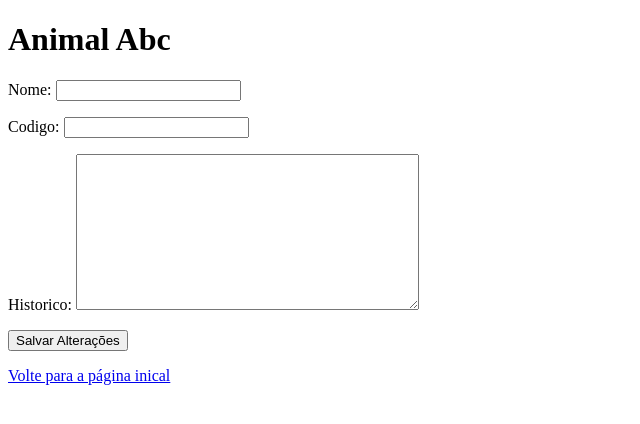
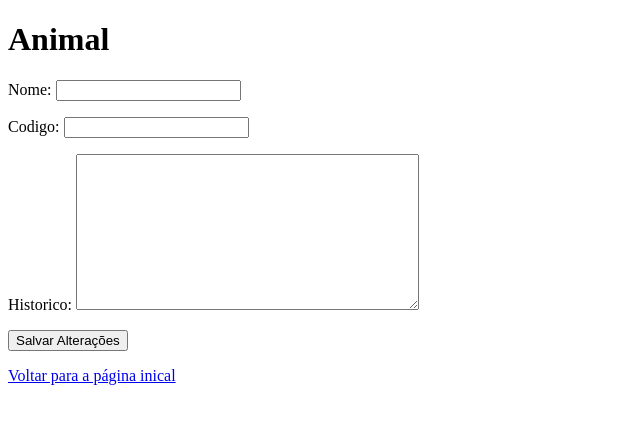
Before and after one commit to Parreirasgl/python-0016-django-animal-registry, a Django app: template projetc_animal_registry/register/templates/register/editar_registro.html in a window 1280 px wide. Shown: the top 424 px of the page, without its empty margins (0-640 px from the left). Run offline with Django 5.2, Linux system fonts and the light colour scheme; the template is opened without the code that fills it: values that come from a table or form of the project are taken from there, others are empty.

Commit message:
refactor: Improve messages in hmtl files

```diff
--- a/projetc_animal_registry/register/templates/register/busca.html
+++ b/projetc_animal_registry/register/templates/register/busca.html
@@ -5,7 +5,7 @@
 </head>
 <body>
 {% if input %}
-    <h1>Escolha o animal:</h1>
+    <h1>Escolha um animal por nome ou código:</h1>
     <form action="{% url 'path_buscar' %}" method="GET">
         <input type="text" name="input" placeholder="Buscar por posts...">
         <button type="submit">Buscar</button>
--- a/projetc_animal_registry/register/templates/register/confirmacao.html
+++ b/projetc_animal_registry/register/templates/register/confirmacao.html
@@ -8,7 +8,7 @@
 <body>
     <section id="confirmacao">
         <h2>Registro editado com successo</h2>
-            <p><a href="/busca" class="btn"> Volte para a página inical</a></p>
+            <p><a href="/busca" class="btn"> Voltar para a página inical</a></p>
     </section>
 </body>
 </html>
--- a/projetc_animal_registry/register/templates/register/editar_registro.html
+++ b/projetc_animal_registry/register/templates/register/editar_registro.html
@@ -6,12 +6,12 @@
     <title>Registro de cada Animal</title>
 </head>
 <body>
-    <h1>Animal Abc</h1>
+    <h1>Animal</h1>
     <form method="post">
         {% csrf_token %}
         {{ form.as_p }}
         <button type="submit">Salvar Alterações</button>
-        <p><a href="/busca" class="btn"> Volte para a página inical</a></p>
+        <p><a href="/busca" class="btn"> Voltar para a página inical</a></p>
     </form>
 </body>
 </html>
```
